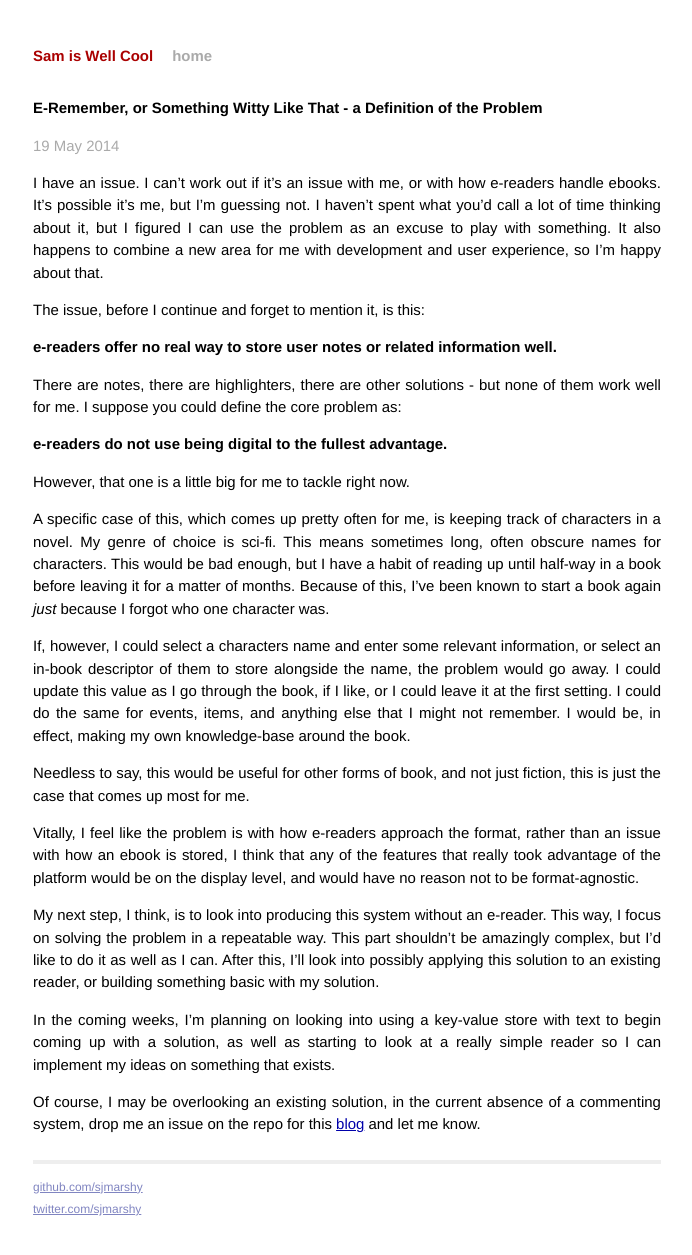
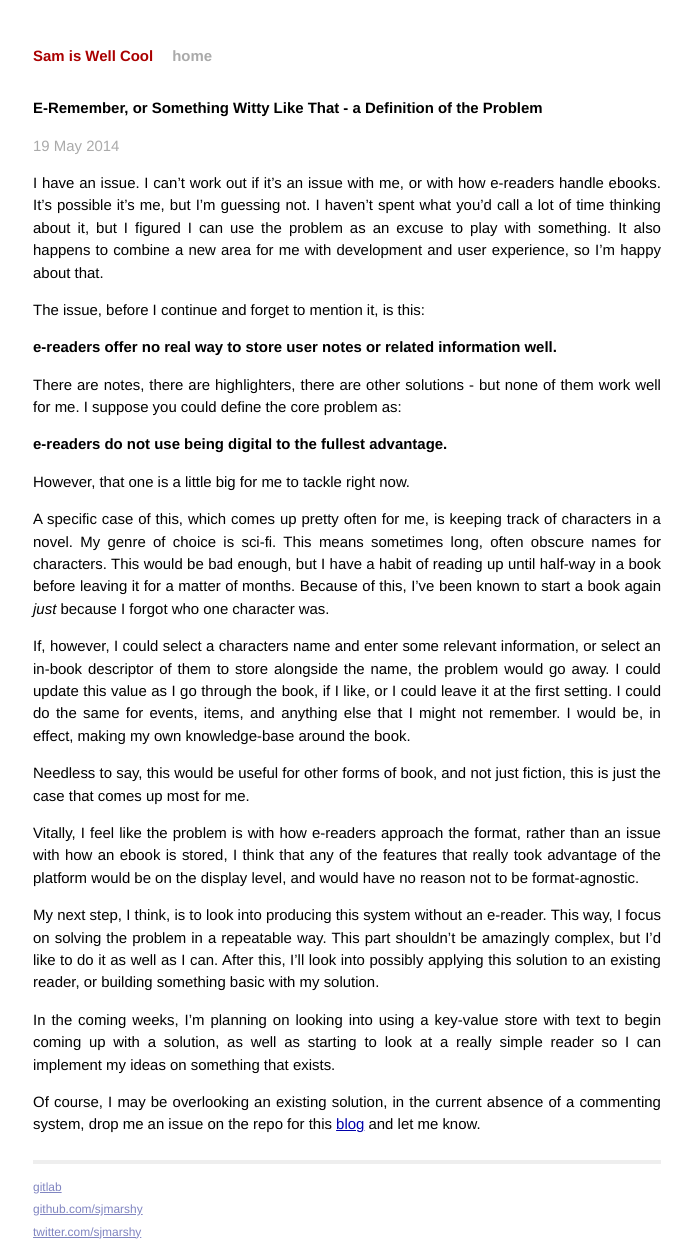
Before and after one commit to sjmarshy/sjmarshy.github.io, a Jekyll site: the page built from _posts/2014-05-19-e-remember-or-something-witty-like-that.md, in a window 1280 px wide. Shown: the whole page, without its empty margins (293-985 px from the left). Built offline with Jekyll 4.4.1, drawn with Linux system fonts in a browser that asks for light colours; Markdown is read by kramdown in place of the engine named in the settings; before the commit the page ends 1233 px from its top, so only the background shows below that.

Commit message:
add gitlab to site list

```diff
--- a/_layouts/default.html
+++ b/_layouts/default.html
@@ -26,6 +26,7 @@
           <div class="footer">
             <div class="contact">
               <p>
+                <a href="http://gitlab.samiswellcool.co.uk">gitlab</a><br />
                 <a href="https://github.com/sjmarshy">github.com/sjmarshy</a><br />
                 <a href="https://twitter.com/sjmarshy">twitter.com/sjmarshy</a><br />
               </p>
```
